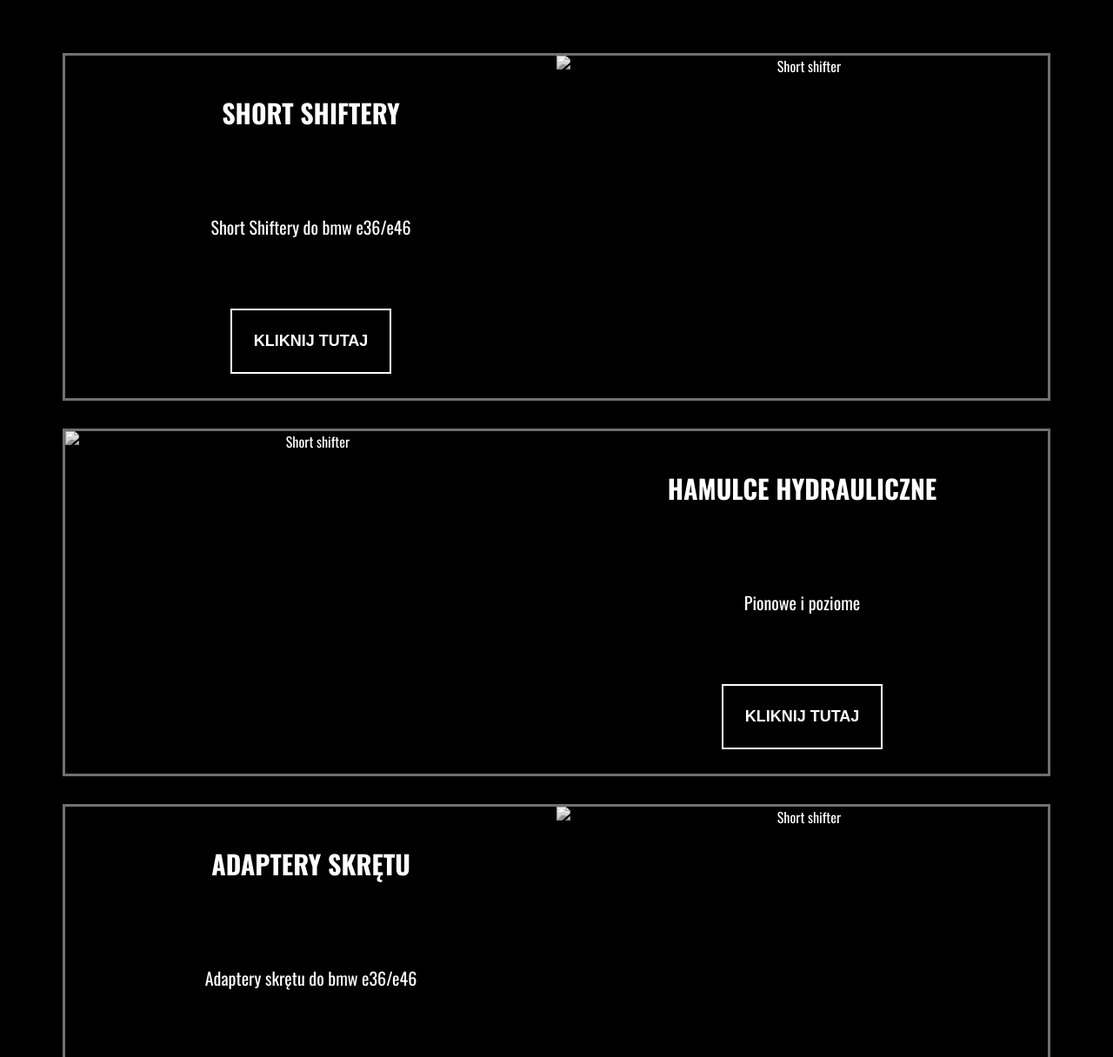
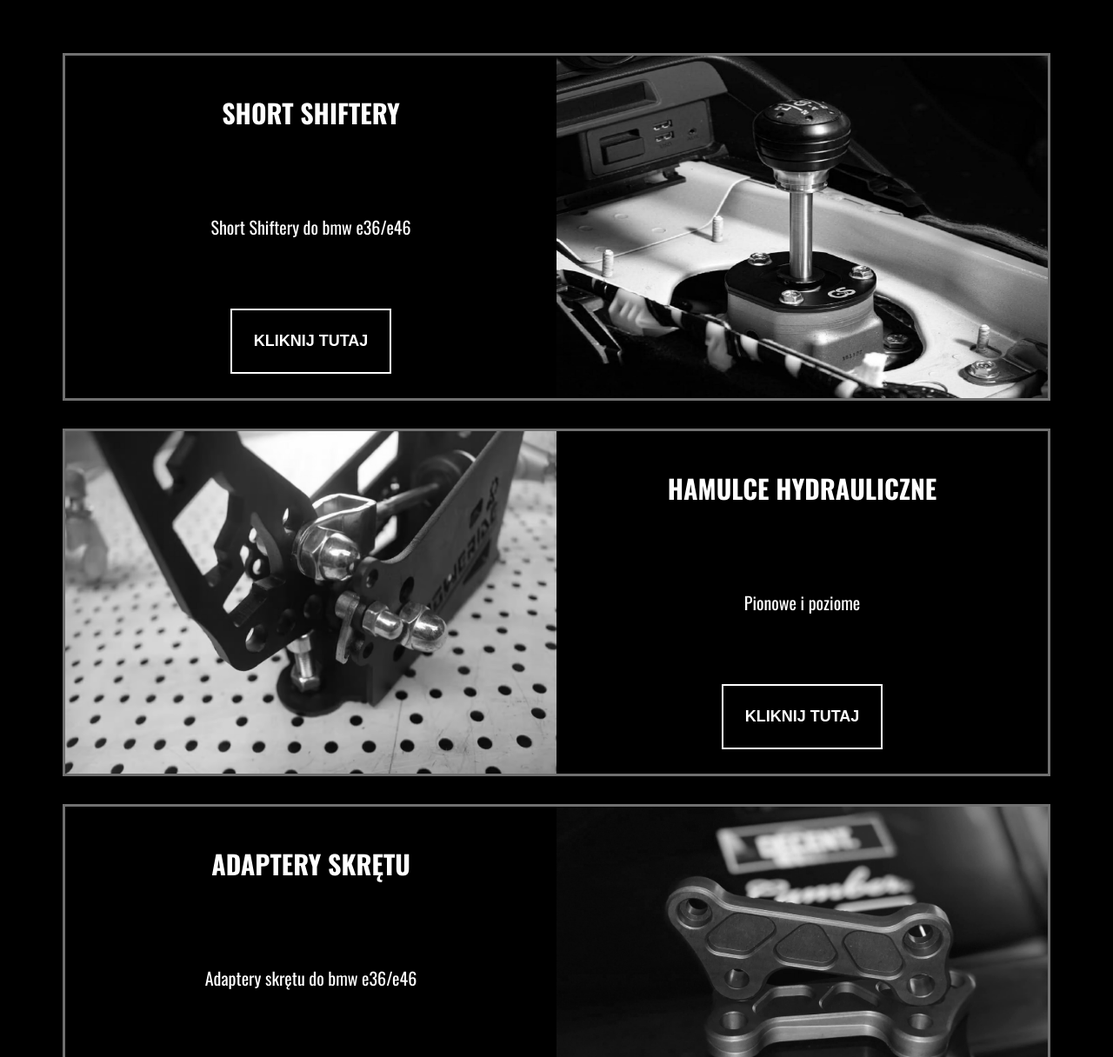
Before and after one commit to Zielsone/DriftShop, a plain HTML site: page index.html in a window 1280 px wide. Shown: the part 745-1961 px from the top of the page at 87% size. Drawn offline with nearby package versions, Linux system fonts and the light colour scheme; files that its build step writes are made by us from their sources; the site is published under a folder, as on GitHub Pages, so addresses that start at the root find nothing.

Commit message:
Fix the problem with img's

```diff
--- a/index.html
+++ b/index.html
@@ -53,21 +53,21 @@
                 <div class="prodBox">
 
                     <div data-aos="fade-right" class="prodBox__box prodBox__box--one">
-                        <img class="prodBox__box--img-one" src="/pic/short-shifter.jpg" alt="Short shifter">
+                        <img class="prodBox__box--img-one" src="pic/short-shifter.jpg" alt="Short shifter">
                         <h3>Short Shiftery</h3>
                         <p>Short Shiftery do bmw e36/e46</p>
                         <button>kliknij tutaj</button>
                     </div>
 
                     <div data-aos="fade-left" class="prodBox__box prodBox__box--two">
-                        <img class="prodBox__box--img-two" src="/pic/hamulec-reczny.avif" alt="Short shifter">
+                        <img class="prodBox__box--img-two" src="pic/hamulec-reczny.avif" alt="Short shifter">
                         <h3>Hamulce Hydrauliczne</h3>
                         <p>Pionowe i poziome</p>
                         <button>kliknij tutaj</button>
                     </div>
 
                     <div data-aos="fade-right" class="prodBox__box prodBox__box--three">
-                        <img class="prodBox__box--img-three" src="/pic/adaptery.jpg" alt="Short shifter">
+                        <img class="prodBox__box--img-three" src="pic/adaptery.jpg" alt="Short shifter">
                         <h3>Adaptery skrętu</h3>
                         <p>Adaptery skrętu do bmw e36/e46</p>
                         <button>kliknij tutaj</button>
```
